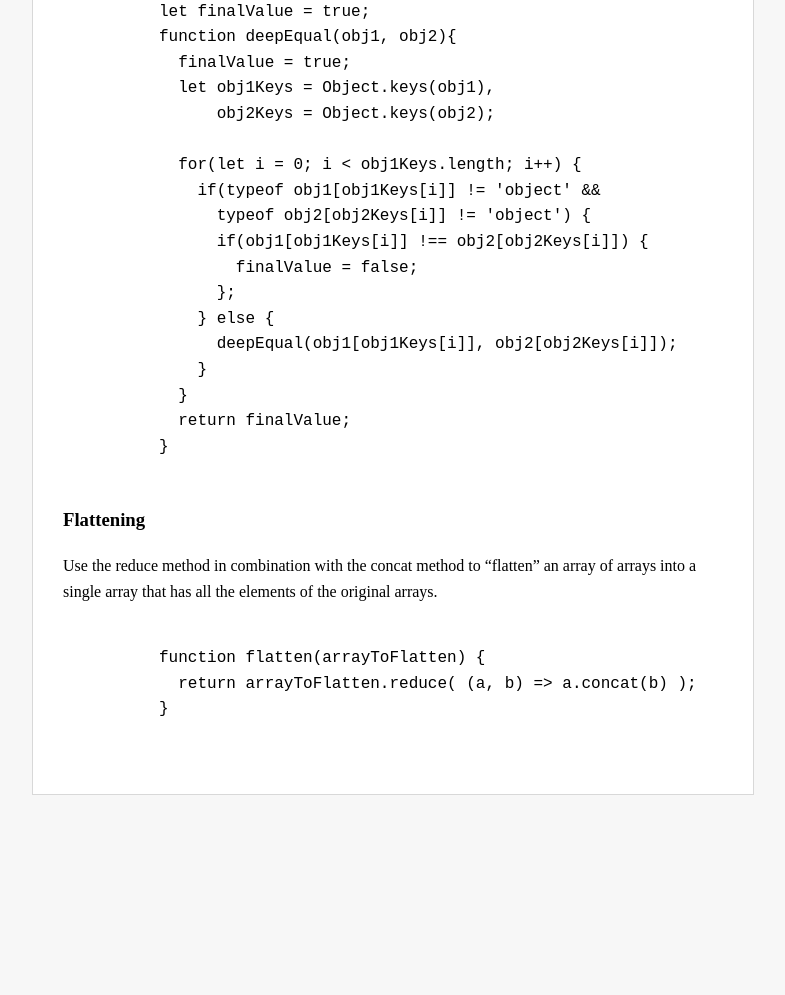
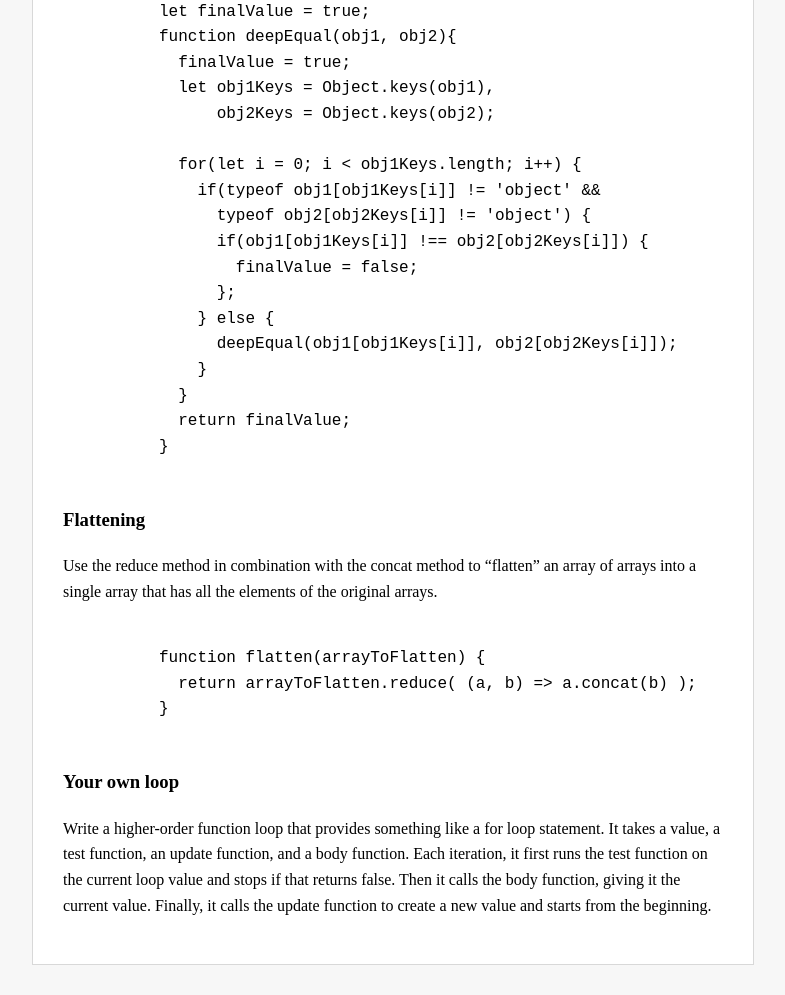
Before and after one commit to DaveMoran/ejs3e, a plain HTML site: page index.html in a window 1280 px wide. Shown: the part 9536-10531 px from the top of the page, without its empty margins (247-1032 px from the left). Before the commit the page ends 10361 px from the top, so only its background shows below. Drawn offline with nearby package versions, Linux system fonts and the light colour scheme; a web font is replaced by a local one.

Commit message:
Add question for q5-2

```diff
--- a/index.html
+++ b/index.html
@@ -395,6 +395,13 @@
           </code></pre>
         </div>
       </div>
+      <div id="q5-2" class="question">
+        <h3>Your own loop</h3>
+        <p>Write a higher-order function loop that provides something like a for loop statement. It takes a value, a test function, an update function, and a body function. Each iteration, it first runs the test function on the current loop value and stops if that returns false. Then it calls the body function, giving it the current value. Finally, it calls the update function to create a new value and starts from the beginning.</p>
+        <div class="solution">
+
+        </div>
+      </div>
     </section>
   </main>
   <footer>
```
